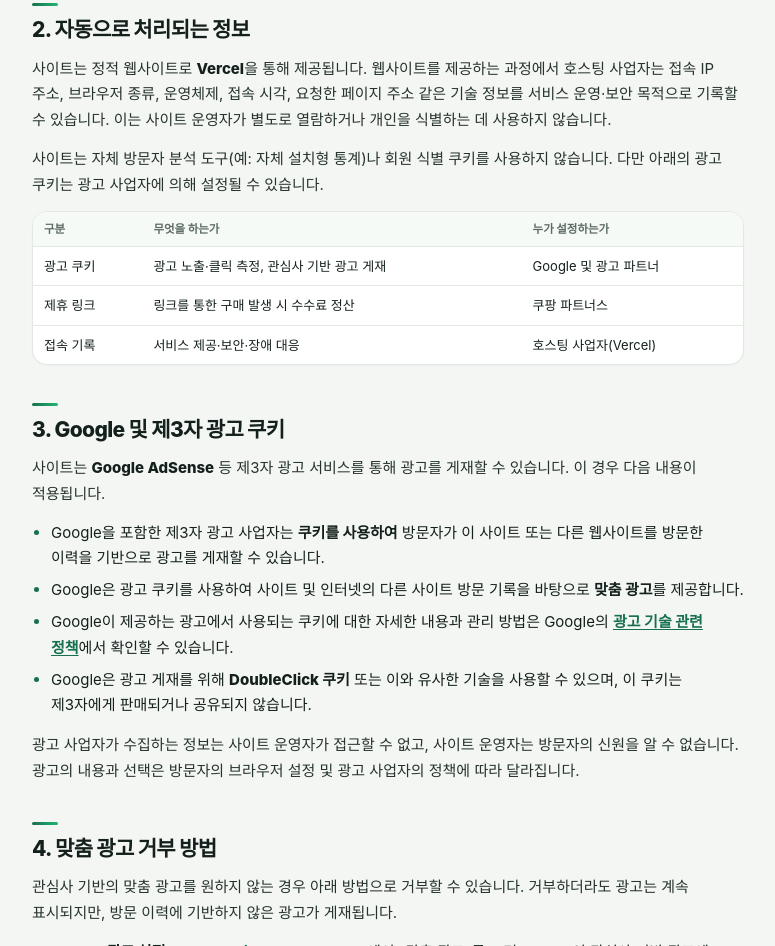
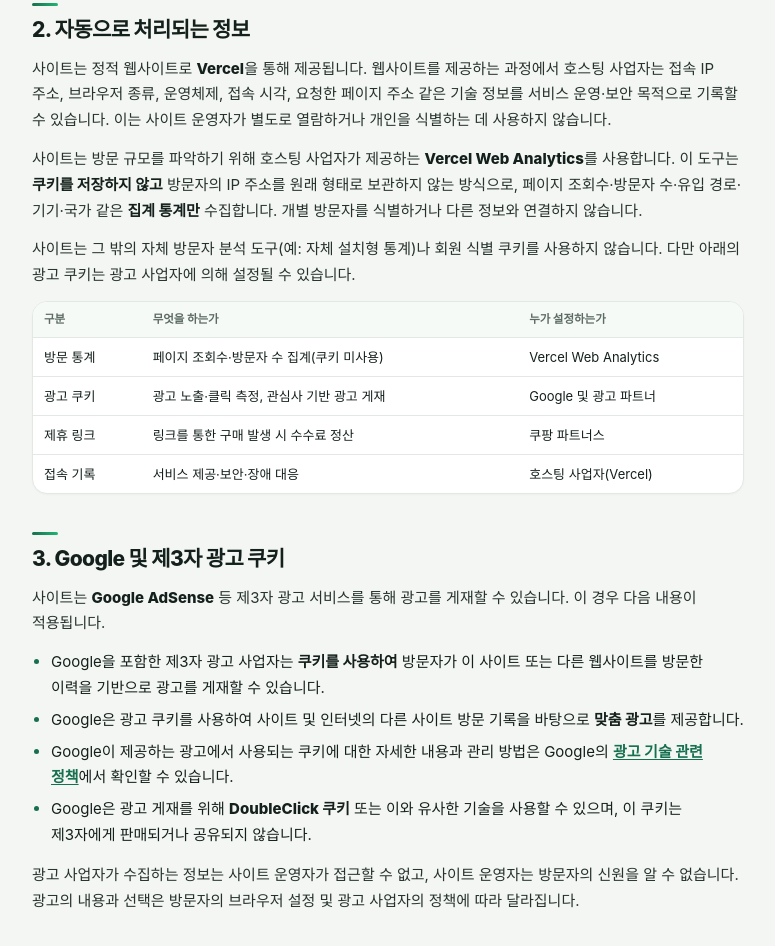
Before and after one commit to eom19861-cloud/diaper-deals-kr, a plain HTML site: page privacy.html in a window 1280 px wide. Shown: the part 848-1794 px from the top of the page, without its empty margins (252-1027 px from the left). Drawn offline with Linux system fonts and the light colour scheme; a script that the page names is missing.

Commit message:
docs: 개인정보처리방침에 Vercel Web Analytics 수집 항목 추가

```diff
--- a/privacy.html
+++ b/privacy.html
@@ -84,7 +84,8 @@
 
       <h2 id="auto">2. 자동으로 처리되는 정보</h2>
       <p>사이트는 정적 웹사이트로 <strong>Vercel</strong>을 통해 제공됩니다. 웹사이트를 제공하는 과정에서 호스팅 사업자는 접속 IP 주소, 브라우저 종류, 운영체제, 접속 시각, 요청한 페이지 주소 같은 기술 정보를 서비스 운영·보안 목적으로 기록할 수 있습니다. 이는 사이트 운영자가 별도로 열람하거나 개인을 식별하는 데 사용하지 않습니다.</p>
-      <p>사이트는 자체 방문자 분석 도구(예: 자체 설치형 통계)나 회원 식별 쿠키를 사용하지 않습니다. 다만 아래의 광고 쿠키는 광고 사업자에 의해 설정될 수 있습니다.</p>
+      <p>사이트는 방문 규모를 파악하기 위해 호스팅 사업자가 제공하는 <strong>Vercel Web Analytics</strong>를 사용합니다. 이 도구는 <strong>쿠키를 저장하지 않고</strong> 방문자의 IP 주소를 원래 형태로 보관하지 않는 방식으로, 페이지 조회수·방문자 수·유입 경로·기기·국가 같은 <strong>집계 통계만</strong> 수집합니다. 개별 방문자를 식별하거나 다른 정보와 연결하지 않습니다.</p>
+      <p>사이트는 그 밖의 자체 방문자 분석 도구(예: 자체 설치형 통계)나 회원 식별 쿠키를 사용하지 않습니다. 다만 아래의 광고 쿠키는 광고 사업자에 의해 설정될 수 있습니다.</p>
       <div class="table-wrap">
         <table>
           <thead>
@@ -95,6 +96,7 @@
             </tr>
           </thead>
           <tbody>
+            <tr><td>방문 통계</td><td>페이지 조회수·방문자 수 집계(쿠키 미사용)</td><td>Vercel Web Analytics</td></tr>
             <tr><td>광고 쿠키</td><td>광고 노출·클릭 측정, 관심사 기반 광고 게재</td><td>Google 및 광고 파트너</td></tr>
             <tr><td>제휴 링크</td><td>링크를 통한 구매 발생 시 수수료 정산</td><td>쿠팡 파트너스</td></tr>
             <tr><td>접속 기록</td><td>서비스 제공·보안·장애 대응</td><td>호스팅 사업자(Vercel)</td></tr>
```
